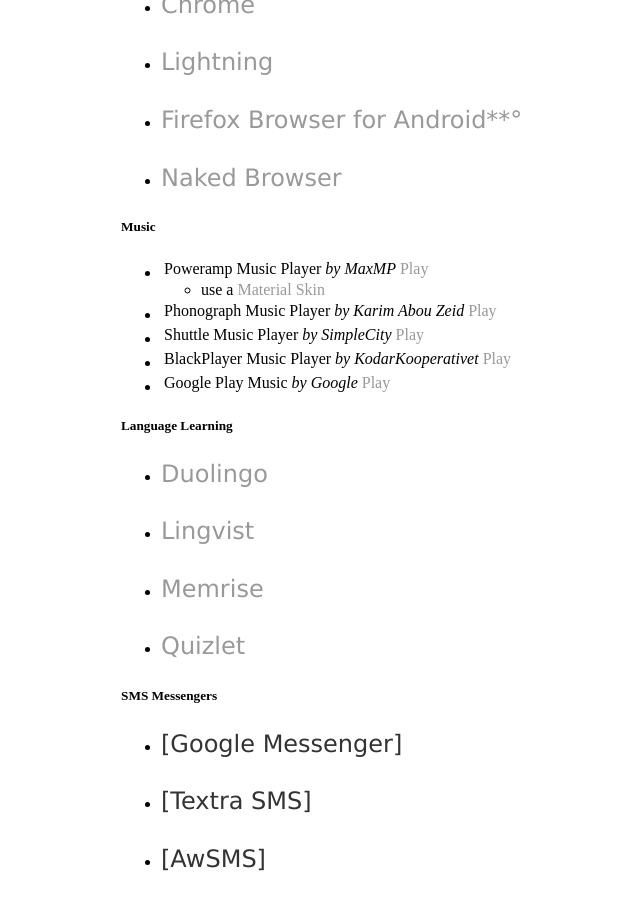
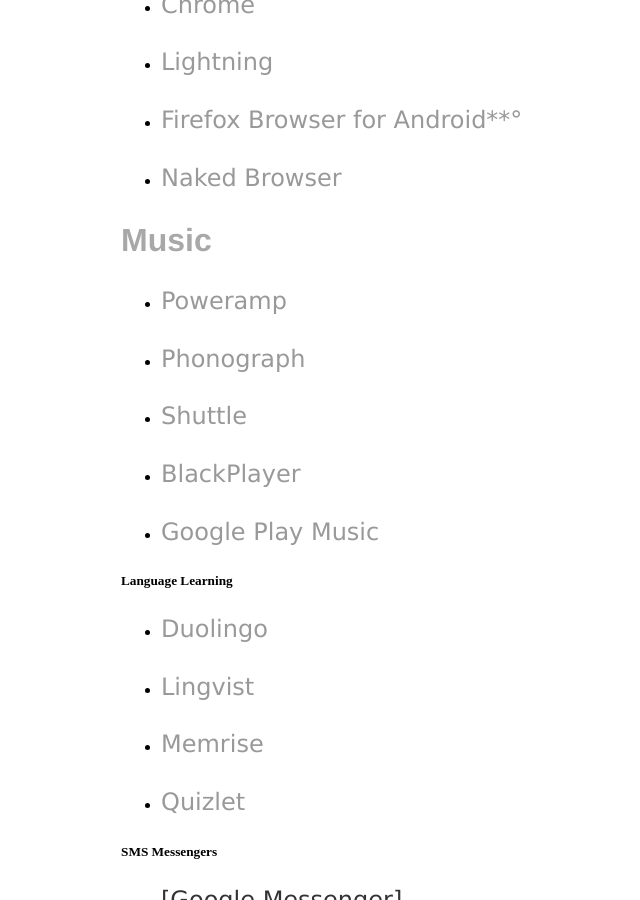
Before and after one commit to TGNYC/old, a Jekyll site: the page built from android/appguide/index.md, in a window 1280 px wide and 900 px high, scrolled down 457 px. Shown: the whole window, without its empty margins (71-711 px from the left). Built offline with Jekyll 4.4.1, drawn with Linux system fonts in a browser that asks for light colours.

Commit message:
Update index.md

```diff
--- a/android/appguide/index.md
+++ b/android/appguide/index.md
@@ -18,27 +18,27 @@
 
 + [Naked Browser](/android/appguide/naked)
 
-##### Music
-+ Poweramp Music Player *by MaxMP* | [Play](https://play.google.com/store/apps/details?id=com.maxmpz.audioplayer)
-	* use a [Material Skin](https://play.google.com/store/apps/details?id=com.ikorolkov.poweramp.skins.material)
+## Music
 
-+ Phonograph Music Player *by Karim Abou Zeid* | [Play](https://play.google.com/store/apps/details?id=com.kabouzeid.gramophone&hl=en)
+* [Poweramp](/android/appguide/poweramp/)
 
-+ Shuttle Music Player *by SimpleCity* | [Play](https://play.google.com/store/apps/details?id=another.music.player&hl=en)
+* [Phonograph](/android/appguide/Phonograph/)
 
-+ BlackPlayer Music Player *by KodarKooperativet* | [Play](https://play.google.com/store/apps/details?id=com.kodarkooperativet.blackplayerfree&hl=en)
+* [Shuttle](/android/appguide/shuttle/)
 
-+ Google Play Music *by Google* | [Play](https://play.google.com/store/apps/details?id=com.google.android.music&hl=en)
+* [BlackPlayer](/android/appguide/blackplayer/)
+
+* [Google Play Music](/android/appguide/playmusic/)
 
 ##### Language Learning
 
-* [Duolingo](https://play.google.com/store/apps/details?id=com.duolingo)
+* [Duolingo](/android/appguide/duolingo/)
 
-* [Lingvist](https://play.google.com/store/apps/details?id=io.lingvist.android)
+* [Lingvist](/android/appguide/lingvist/)
 
-* [Memrise](https://play.google.com/store/apps/details?id=com.memrise.android.memrisecompanion)
+* [Memrise](/android/appguide/memrise/)
 
-* [Quizlet](https://play.google.com/store/apps/details?id=com.quizlet.quizletandroid)
+* [Quizlet](/android/appguide/quizlet/)
 
 ##### SMS Messengers
 
```
